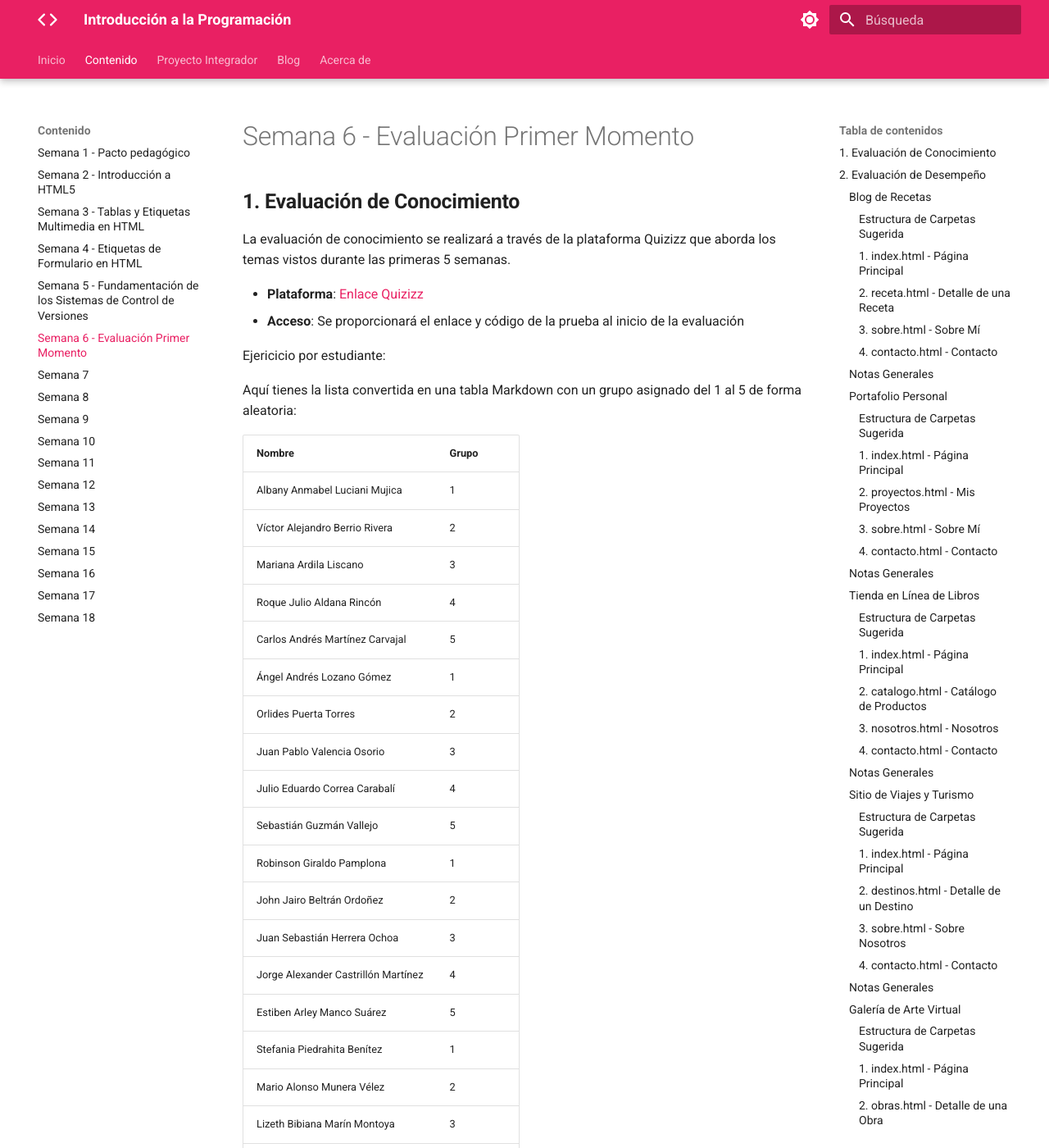
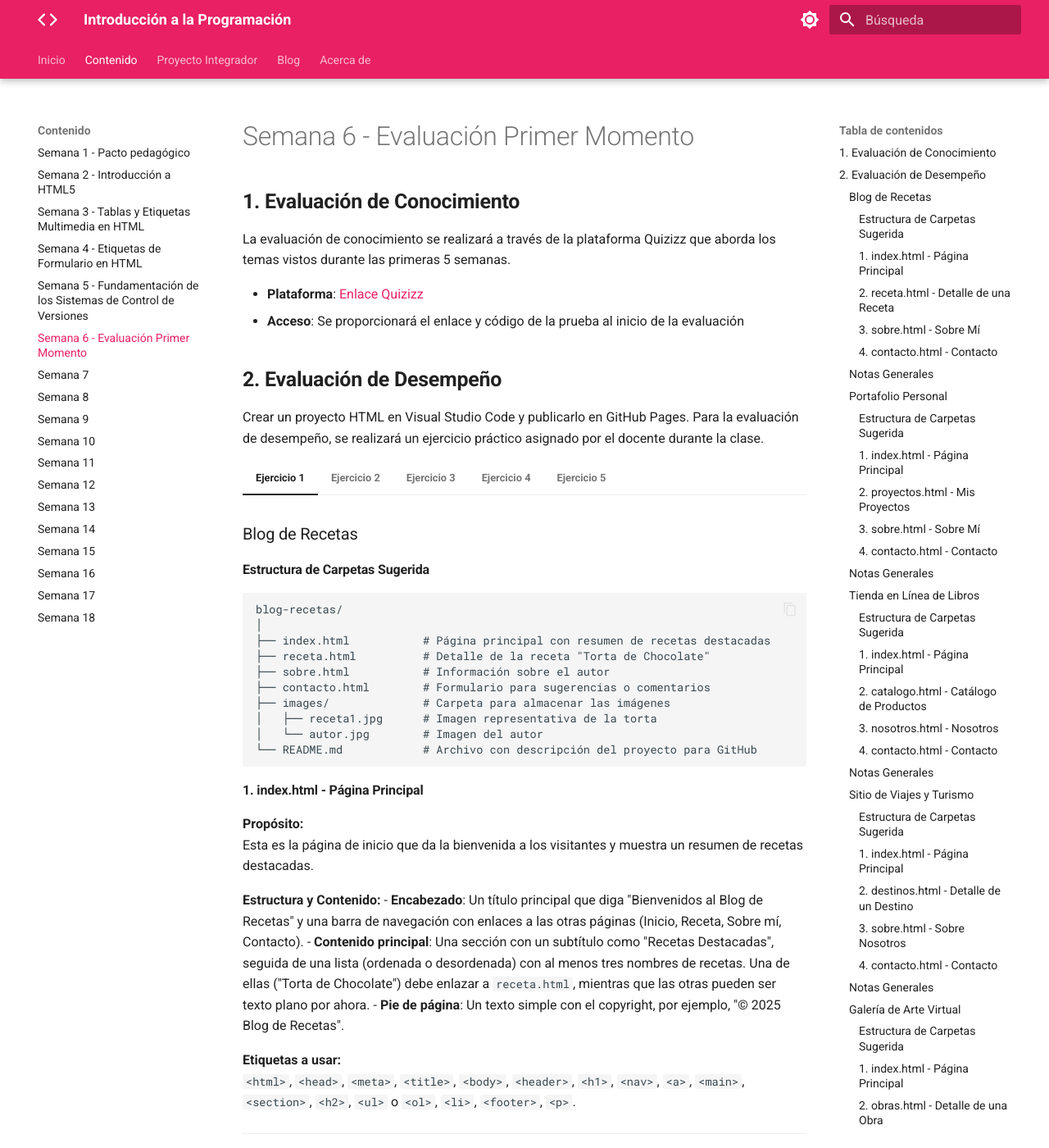
Before and after one commit to jfinfocesde/25ip, an MkDocs documentation site: the page built from docs/content/p6.md, in a window 1280 px wide and 1400 px high. Shown: the whole window at 82% size. Built offline with MkDocs 1.6.1 and Material for MkDocs 9.7.7, drawn with Linux system fonts in a browser that asks for light colours; some of the changed text lies outside the part shown.

Commit message:
20-03-2025

```diff
--- a/docs/content/p6.md
+++ b/docs/content/p6.md
@@ -5,35 +5,6 @@ La evaluación de conocimiento se realizará a través de la plataforma Quizizz
 
 - **Plataforma**: [Enlace Quizizz](https://quizizz.com/join){target ="_blank}
 - **Acceso**: Se proporcionará el enlace y código de la prueba al inicio de la evaluación
-
-Ejericicio por estudiante:
-
-Aquí tienes la lista convertida en una tabla Markdown con un grupo asignado del 1 al 5 de forma aleatoria:
-
-| Nombre                          | Grupo |
-|---------------------------------|-------|
-| Albany Anmabel Luciani Mujica  | 1     |
-| Víctor Alejandro Berrio Rivera | 2     |
-| Mariana Ardila Liscano         | 3     |
-| Roque Julio Aldana Rincón      | 4     |
-| Carlos Andrés Martínez Carvajal| 5     |
-| Ángel Andrés Lozano Gómez      | 1     |
-| Orlides Puerta Torres          | 2     |
-| Juan Pablo Valencia Osorio     | 3     |
-| Julio Eduardo Correa Carabalí  | 4     |
-| Sebastián Guzmán Vallejo       | 5     |
-| Robinson Giraldo Pamplona      | 1     |
-| John Jairo Beltrán Ordoñez     | 2     |
-| Juan Sebastián Herrera Ochoa   | 3     |
-| Jorge Alexander Castrillón Martínez | 4 |
-| Estiben Arley Manco Suárez     | 5     |
-| Stefania Piedrahita Benítez    | 1     |
-| Mario Alonso Munera Vélez      | 2     |
-| Lizeth Bibiana Marín Montoya   | 3     |
-| Juan Pablo Acevedo Posada      | 4     |
-| Yesenia Tejada García          | 5     |
-| Liliana Marcela Melendrez Garcés | 1   |
-
 
 ## **2. Evaluación de Desempeño**
 
```
